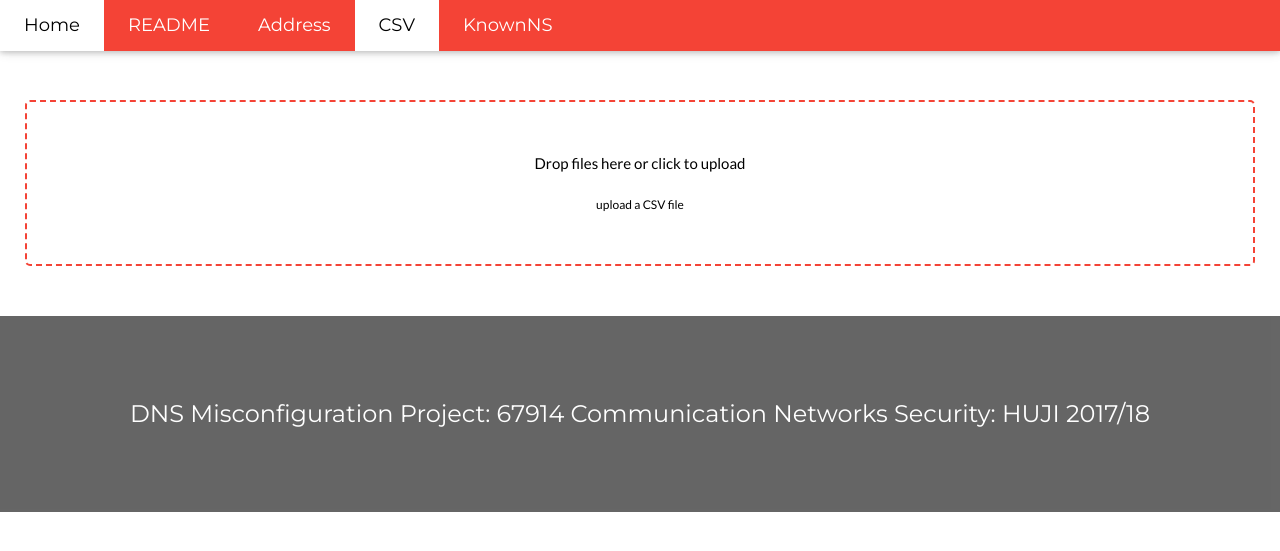
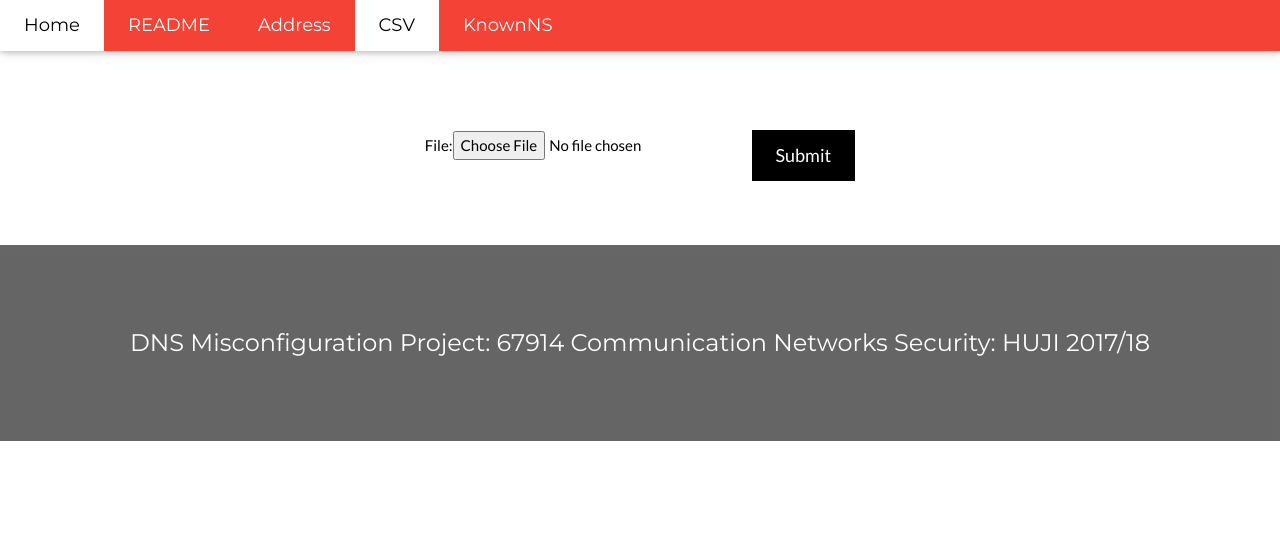
Before and after one commit to tomn96/ProjectDNS, a Django app: page /csv_url in a window 1280 px wide. Shown: the top 551 px of the page. Run offline with Django 3.2, Linux system fonts and the light colour scheme; some libraries are stand-ins or nearby versions.

Commit message:
add files

```diff
--- a/website/dnswebsite/DNSmisconfiguration/forms.py
+++ b/website/dnswebsite/DNSmisconfiguration/forms.py
@@ -3,3 +3,7 @@ from django import forms
 
 class SingleUrlForm(forms.Form):
     url = forms.CharField(required=True, max_length=512, label="URL")
+
+
+class UploadFileForm(forms.Form):
+    file = forms.FileField()
--- a/website/dnswebsite/DNSmisconfiguration/templates/DNSmisconfiguration/csv.html
+++ b/website/dnswebsite/DNSmisconfiguration/templates/DNSmisconfiguration/csv.html
@@ -12,53 +12,12 @@
 
 
 {% block content %}
-<script src="{% static 'DNSmisconfiguration/dropzonejs/dropzone.js' %}"></script>
-<link rel="stylesheet" href="{% static 'DNSmisconfiguration/dropzonejs/dropzone.css' %}">
-
-<style>
-#dropzone
-{
-    margin-bottom: 3rem;
-}
-
-.dropzone
-{
-    border: 2px dashed #f44336;
-    border-radius: 5px;
-    background: white;
-}
-
-.dropzone:hover
-{
-    background: LightGray;
-}
-
-.dropzone .dz-message
-{
-    font-weight: 400;
-}
-
-.dropzone .dz-message .note
-{
-    font-size: 0.8em;
-    font-weight: 200;
-    display: block;
-    margin-top: 1.4rem;
-}
-</style>
-
-
-<div id="dropzone" style="padding:50px 25px 50px 25px; margin: 0px 0px 0px 0px;">
-    <form action="{% url 'DNSmisconfiguration:upload_csv' %}" class="dropzone" id="csv-file-upload">
-        <div class="dz-message">
-            <p>Drop files here or click to upload</p>
-            <span class="note">upload a CSV file</span>
-        </div>
-
-        <div class="fallback">
-            <input name="file" type="file"/>
-        </div>
-    </form>
+<div class="w3-center w3-content w3-container w3-padding-64">
+<form action="{% url 'DNSmisconfiguration:csv_url' %}" method="post" enctype="multipart/form-data">
+    {% csrf_token %}
+    {{ form }}
+    <input class="w3-button w3-black w3-padding-large w3-large w3-margin-top" type="submit" value="Submit">
+</form>
 </div>
 
 {% endblock %}
--- a/website/dnswebsite/DNSmisconfiguration/urls.py
+++ b/website/dnswebsite/DNSmisconfiguration/urls.py
@@ -10,9 +10,8 @@ urlpatterns = [
     path('readme', views.readme, name='readme'),
     path('address', views.address, name='address'),
     path('csv_url', views.csv_url, name='csv_url'),
-    path('upload_csv', views.upload_csv, name='upload_csv'),
     path('known_ns', views.known_ns, name='known_ns'),
-    path('upload_known_ns', views.upload_known_ns, name='upload_known_ns'),
+    path('results/<int:dict_id>', views.results, name='results'),
     path('download_dict/<int:dict_id>/<int:option>', views.download_dict, name='download_dict'),
     path('download_results_servers', views.download_results_servers, name='download_results_servers'),
     path('download_results_records', views.download_results_records, name='download_results_records'),
--- a/website/dnswebsite/DNSmisconfiguration/views.py
+++ b/website/dnswebsite/DNSmisconfiguration/views.py
@@ -3,10 +3,10 @@ import pickle
 import csv
 from django.conf import settings
 from django.shortcuts import render, get_object_or_404
-from django.http import StreamingHttpResponse, Http404, HttpResponse
+from django.http import StreamingHttpResponse, Http404, HttpResponse, HttpResponseRedirect
 from django.views.decorators.csrf import csrf_exempt
 from . import dns_utils, CheckCSV
-from .forms import SingleUrlForm
+from .forms import SingleUrlForm, UploadFileForm
 from .models import StoredDict, RootDNSServers
 
 
@@ -123,32 +123,38 @@ def address(request):
     return render(request, 'DNSmisconfiguration/address.html', {'form': form})
 
 
+@csrf_exempt
 def csv_url(request):
-    return render(request, 'DNSmisconfiguration/csv.html')
+    if request.method == 'POST':
+        form = UploadFileForm(request.POST, request.FILES)
+        if form.is_valid():
+            dns_worker, misconfiguration_result = dns_utils.main_csv(request.FILES['file'])
+            context = handle_dns(dns_worker, misconfiguration_result)
+            context_stored = StoredDict.objects.create(pickle_dict=pickle.dumps(context))
+            return HttpResponseRedirect('/results/' + str(context_stored.id))
+    else:
+        form = UploadFileForm()
+    return render(request, 'DNSmisconfiguration/csv.html', {'form': form})
 
 
 @csrf_exempt
-def upload_csv(request):
+def known_ns(request):
     if request.method == 'POST':
-        dns_worker, misconfiguration_result = dns_utils.main_csv(request.FILES['file'])
-        context = handle_dns(dns_worker, misconfiguration_result)
-        return render(request, 'DNSmisconfiguration/results.html', context)
-
-    return csv_url(request)
+        form = UploadFileForm(request.POST, request.FILES)
+        if form.is_valid():
+            misconfiguration_result = CheckCSV.main_known_ns(request.FILES['file'])
+            context = handle_misconfiguration(misconfiguration_result)
+            context_stored = StoredDict.objects.create(pickle_dict=pickle.dumps(context))
+            return HttpResponseRedirect('/results/' + str(context_stored.id))
+    else:
+        form = UploadFileForm()
+    return render(request, 'DNSmisconfiguration/known_ns.html', {'form': form})
 
 
-def known_ns(request):
-    return render(request, 'DNSmisconfiguration/known_ns.html')
-
-
-@csrf_exempt
-def upload_known_ns(request):
-    if request.method == 'POST':
-        misconfiguration_result = CheckCSV.main_known_ns(request.FILES['file'])
-        context = handle_misconfiguration(misconfiguration_result)
-        return render(request, 'DNSmisconfiguration/results.html', context)
-
-    return known_ns(request)
+def results(request, dict_id):
+    stored_context = get_object_or_404(StoredDict, id=int(dict_id))
+    context = pickle.loads(stored_context.pickle_dict)
+    return render(request, 'DNSmisconfiguration/results.html', context)
 
 
 class Echo:
```
Also changed, not shown: website/dnswebsite/DNSmisconfiguration/templates/DNSmisconfiguration/known_ns.html (+6 -47 lines).
